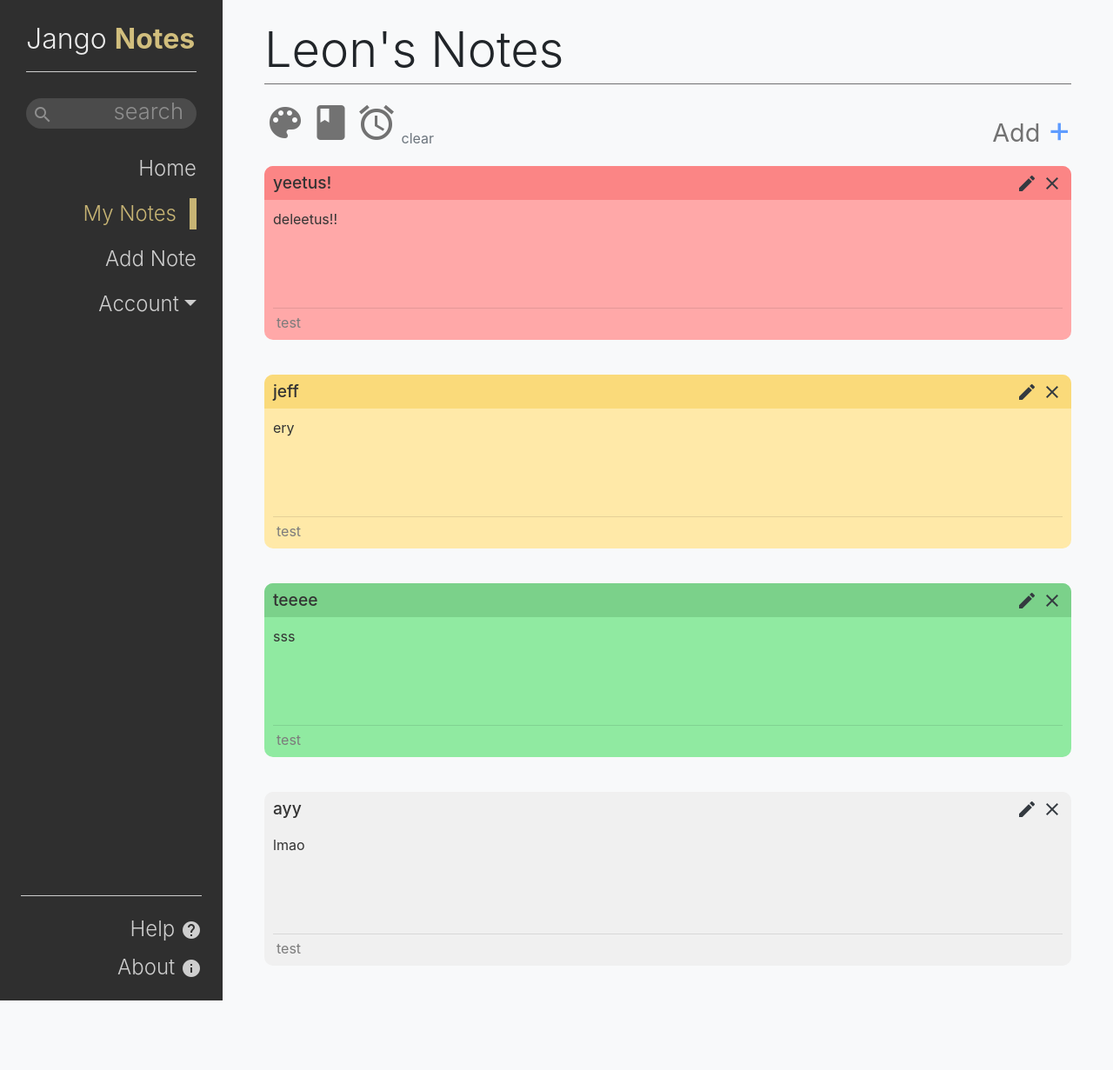
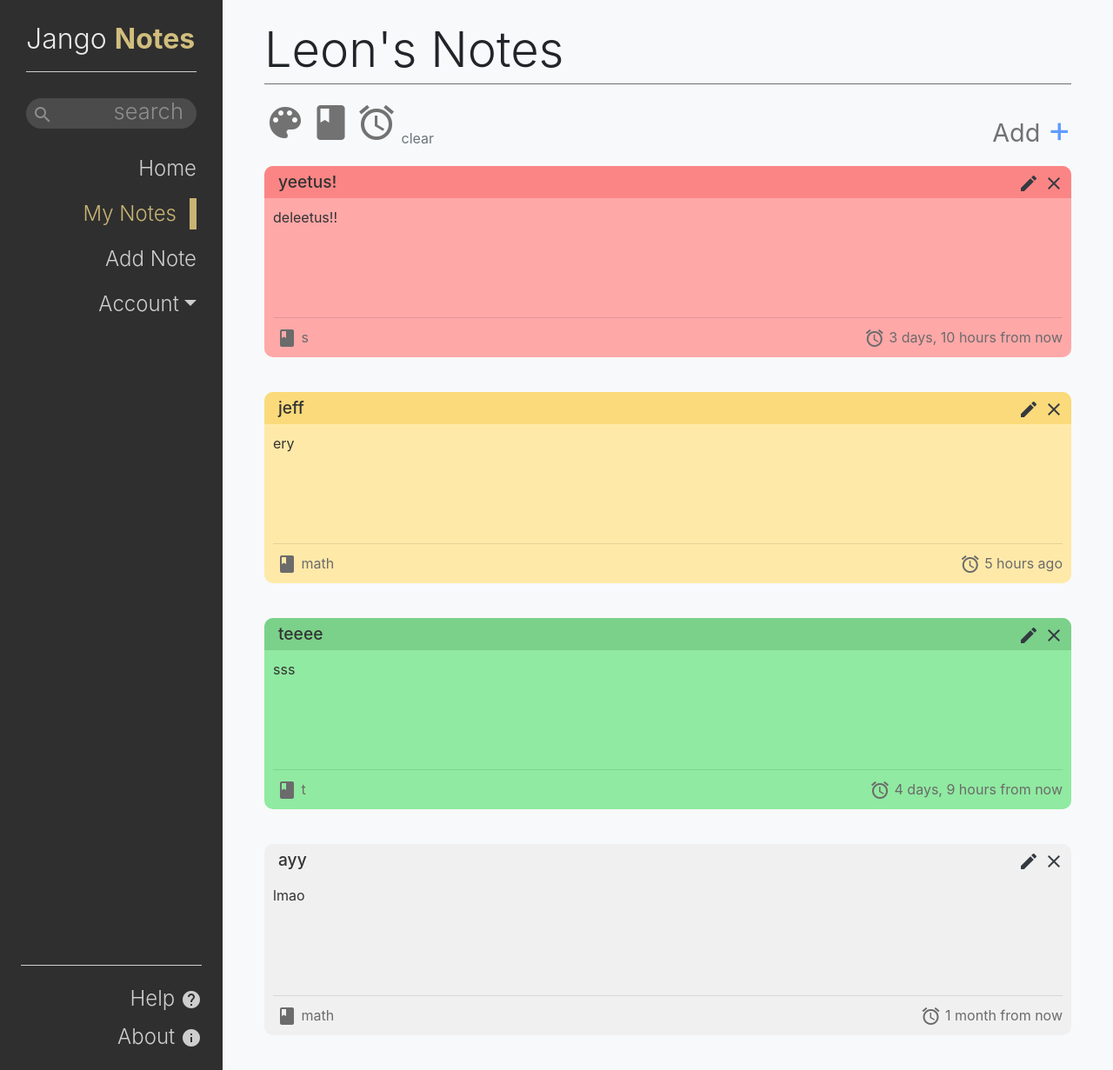
Before and after one commit to LonJonn/Jango-Notes, a Django app: page /notes in a window 1280 px wide. Shown: the whole page at 87% size. Before the commit the page ends 1151 px from the top, so only its background shows below. Run offline with Django 3.2, Linux system fonts and the light colour scheme; a user stored in the database is signed in; data comes from the database, SQL or seed files in the repository; both versions use the stored data as it was after the commit; some libraries are stand-ins or nearby versions.

Commit message:
notes styling

```diff
--- a/jangoMain/static/notesApp/css/style.css
+++ b/jangoMain/static/notesApp/css/style.css
@@ -1,38 +1,39 @@
-html, body {
+html,
+body {
   height: 100%;
   min-height: 100%;
 }
 
 .red {
-    background-color: #FFA8A8 !important;
+  background-color: #ffa8a8 !important;
 }
 
 .red > .note-title {
-    background-color: #FB8585
+  background-color: #fb8585;
 }
 
 .blue {
-    background-color: #A8C3FF !important;
+  background-color: #a8c3ff !important;
 }
 
 .blue > .note-title {
-    background-color: #7AA1FA
+  background-color: #7aa1fa;
 }
 
 .green {
-    background-color: #90EAA1 !important;
+  background-color: #90eaa1 !important;
 }
 
 .green > .note-title {
-    background-color: rgb(123, 209, 138)
+  background-color: rgb(123, 209, 138);
 }
 
 .yellow {
-    background-color: #FFE9A8 !important;
+  background-color: #ffe9a8 !important;
 }
 
 .yellow > .note-title {
-    background-color: #FADA7A
+  background-color: #fada7a;
 }
 
 #searchInput {
@@ -44,13 +45,13 @@ html, body {
   font-size: 1.6rem;
   height: 35px;
   font-weight: 300;
-    background-color: #4B4B4B;
-    color: #8E8E8E;
+  background-color: #4b4b4b;
+  color: #8e8e8e;
   text-align: right;
 }
 
 ::placeholder {
-    color: #8E8E8E !important
+  color: #8e8e8e !important;
 }
 
 .sort-icons {
@@ -66,14 +67,13 @@ html, body {
 .note {
   border-radius: 10px;
   margin-bottom: 40px;
-    background-color: #F0F0F0;
-    height: 200px;
+  background-color: #f0f0f0;
+  height: 220px;
   padding: 0;
-    color: #333333
+  color: #333333;
 }
 
 .note-title {
-    padding: 5px 10px;
   border-radius: 10px 10px 0 0;
   font-size: 1.2rem;
   font-weight: 500;
@@ -85,22 +85,32 @@ html, body {
 
 .note-footer {
   padding: 10px 10px;
-    color: rgb(124, 124, 124);
+  color: rgb(107, 107, 107);
 }
 
 .sidenav > .navbar-nav > .nav-item > .nav-link {
-    color: #CECECE;
+  color: #cecece;
 }
 
-.sidenav > .navbar-nav > .active a{
-    color: #C7B474 !important;
-    border-right: #C7B474 8px solid;
+.sidenav > .navbar-nav > .nav-item > .nav-link:hover {
+  color: rgb(218, 204, 158);
+}
+
+.sidenav > .navbar-nav > .active a {
+  color: #c7b474 !important;
+  border-right: #c7b474 8px solid;
   padding: 0;
   padding-right: 15px !important;
   margin: 8px 0;
 }
 
+.edit:hover {
+  color: #5481ec !important;
+}
 
+.delete:hover {
+  color: #eb3c3c !important;
+}
 
 @media only screen and (min-width: 768px) {
   .sidenav {
@@ -126,12 +136,20 @@ html, body {
 }
 
 /* align icon */
-.left-addon .material-icons  { left:  0px;}
-.right-addon .material-icons { right: 0px;}
+.left-addon .material-icons {
+  left: 0px;
+}
+.right-addon .material-icons {
+  right: 0px;
+}
 
 /* add padding  */
-.left-addon input  { padding-left:  30px; }
-.right-addon input { padding-right: 30px; }
+.left-addon input {
+  padding-left: 30px;
+}
+.right-addon input {
+  padding-right: 30px;
+}
 
 .footer-icons {
   position: relative;
--- a/jangoMain/templates/base.html
+++ b/jangoMain/templates/base.html
@@ -27,7 +27,8 @@
 
   <nav class="d-lg-none navbar navbar-expand-md navbar-dark" style="background-color: #2F2F2F">
     <span class="display-1 navbar-brand">Jango
-      <span class="font-weight-bold" style="color: #D1BE7D">Notes</span></span>
+      <span class="font-weight-bold" style="color: #D1BE7D">Notes</span>
+    </span>
     <button class="navbar-toggler" data-toggle="collapse" data-target="#navbar">
       <span class="navbar-toggler-icon"></span>
     </button>
@@ -130,7 +131,7 @@
               </a>
             </li>
             <li class="nav-item">
-              <a id="info"  style="color: #CECECE" class="nav-link py-1" href="#">About
+              <a id="info" style="color: #CECECE" class="nav-link py-1" href="#">About
                 <i class="footer-icons material-icons">
                   info
                 </i>
--- a/jangoMain/templates/notesApp/notes.html
+++ b/jangoMain/templates/notesApp/notes.html
@@ -1,7 +1,4 @@
-{% extends "base.html" %}
-{% load humanize %}
-
-{% block content %}
+{% extends "base.html" %} {% load humanize %} {% block content %}
 <span class="display-4">{{ user.get_username|title }}'s Notes</span>
 
 <hr style="border-top: 1px solid #707070; margin: 5px 0 20px 0">
@@ -25,26 +22,35 @@
   </a>
 </div>
 
-  {% if noteList %}
-    {% for note in noteList %}
+{% if noteList %} {% for note in noteList %}
 <div class="note {{ note.colour }}">
-      <div class="note-title">
+  <div class="note-title pl-3 py-1">
     {{ note.title }}
-          <div class="float-right" style="padding-top: 3px;">
-            <a href="{% url 'editNote' note.id %}"><i class="material-icons text-dark">
+    <div class="float-right pt-1 pr-2">
+      <a href="{% url 'editNote' note.id %}">
+        <i class="edit material-icons text-dark">
           create
-                </i></a>
-            <a href="{% url 'deleteNote' note.id %}"><i class="material-icons text-dark">
+        </i>
+      </a>
+      <a href="{% url 'deleteNote' note.id %}">
+        <i class="delete material-icons text-dark">
           clear
-                </i></a>
+        </i>
+      </a>
     </div>
   </div>
   <div class="note-body">
     {{ note.description }}
   </div>
-      <div style="position: relative; top: 70px;" class="note-footer">
+  <div style="position: relative; top: 83px;" class="note-footer">
     <hr class="mt-0 mb-1">
-        <span class="pl-1">test</span>
+    <span class="pl-1">
+      <i class="material-icons" style="position: relative; top: 7px">
+        class
+      </i> {{ note.group }}</span>
+    <span class="float-right"><i class="material-icons" style="position: relative; top: 7px">
+        alarm
+      </i> {{ note.dateDue|naturaltime }}</span>
   </div>
 </div>
 {% endfor %}
@@ -57,10 +63,7 @@
   <hr class="my-4">
   <a href="{% url 'noteCreate' %}" class="btn btn-primary btn-lg">Add</a>
 </div>
-  {% endif %}
-{% endblock %}
-
-{% block sidebar %}
+{% endif %} {% endblock %} {% block sidebar %}
 <li class="nav-item">
   <a class="nav-link" href="{% url 'index' %}">Home</a>
 </li>
```
Also changed, not shown: jangoMain/db.sqlite3. Lines whose indentation alone changed are shown as unchanged.
